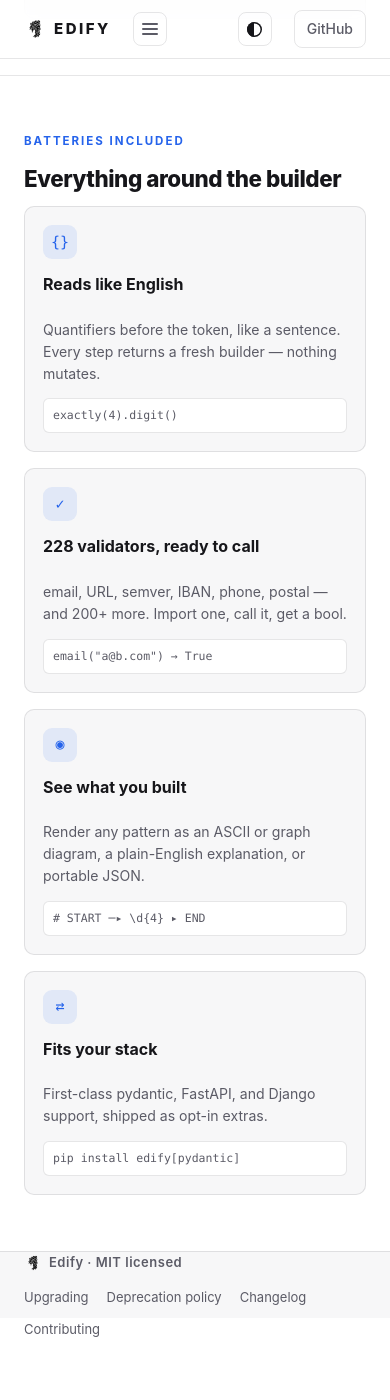
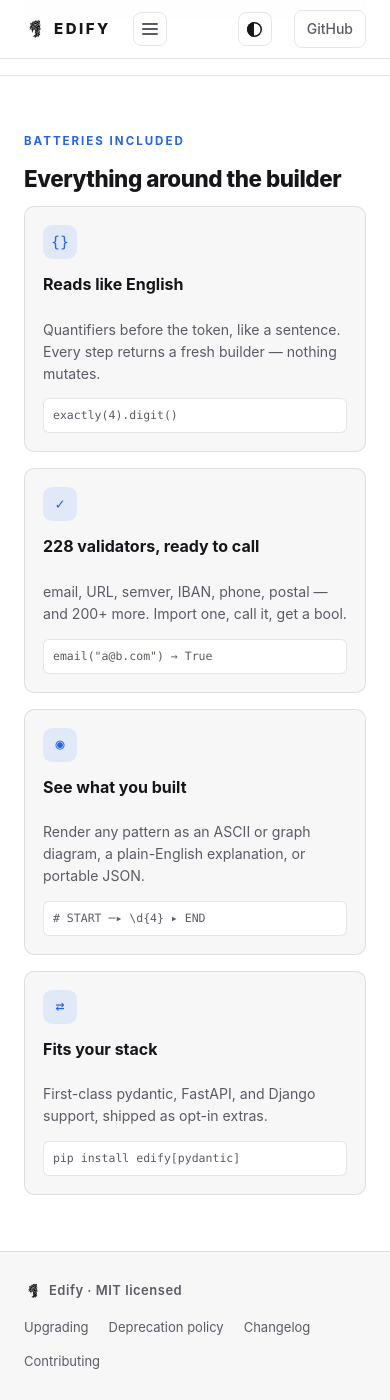
Before and after one commit to luciferreeves/edify, a Sphinx documentation site: the page built from docs/index.rst, in a window 390 px wide and 1400 px high, scrolled down 1710 px. Built offline with Sphinx 7.4.7, drawn with Linux system fonts in a browser that asks for light colours; a script that is not in the unit is left out; before the commit the page ends 3050 px from its top, so only the background shows below that.

Commit message:
docs: give the mobile footer room and let the title row wrap

```diff
--- a/docs/_theme/edify/static/css/base.css
+++ b/docs/_theme/edify/static/css/base.css
@@ -283,7 +283,11 @@
   .sidenav-inner { display: none; max-height: 60vh; overflow-y: auto; padding-top: 12px; }
   .sidenav-open .sidenav-inner { display: block; }
 
-  /* the base rule wraps; a column that also wraps spills into a second column */
-  .footer-inner { flex-direction: column; flex-wrap: nowrap; align-items: flex-start; gap: 14px; }
-  .footer-links { flex-wrap: wrap; row-gap: 10px; column-gap: 18px; }
+  /* the base rule wraps and fixes a height; a stacked footer needs neither, or
+     the links wrap into a second column and spill out of the footer box */
+  .footer-inner {
+    flex-direction: column; flex-wrap: nowrap; align-items: flex-start;
+    height: auto; gap: 16px; padding-top: 28px; padding-bottom: 28px;
+  }
+  .footer-links { flex-wrap: wrap; row-gap: 12px; column-gap: 20px; }
 }
--- a/docs/_theme/edify/static/css/content.css
+++ b/docs/_theme/edify/static/css/content.css
@@ -35,6 +35,11 @@
   border: 1px solid var(--accent); text-decoration: none; white-space: nowrap;
 }
 .api-pill:hover { background: var(--accent); color: var(--accent-fg); text-decoration: none; }
+
+/* the pill cannot shrink, so on a narrow screen it drops below the heading */
+@media (max-width: 860px) {
+  .content .title-row { flex-wrap: wrap; gap: 10px; }
+}
 
 .content a.reference.external::after {
   content: "\2197";
```
